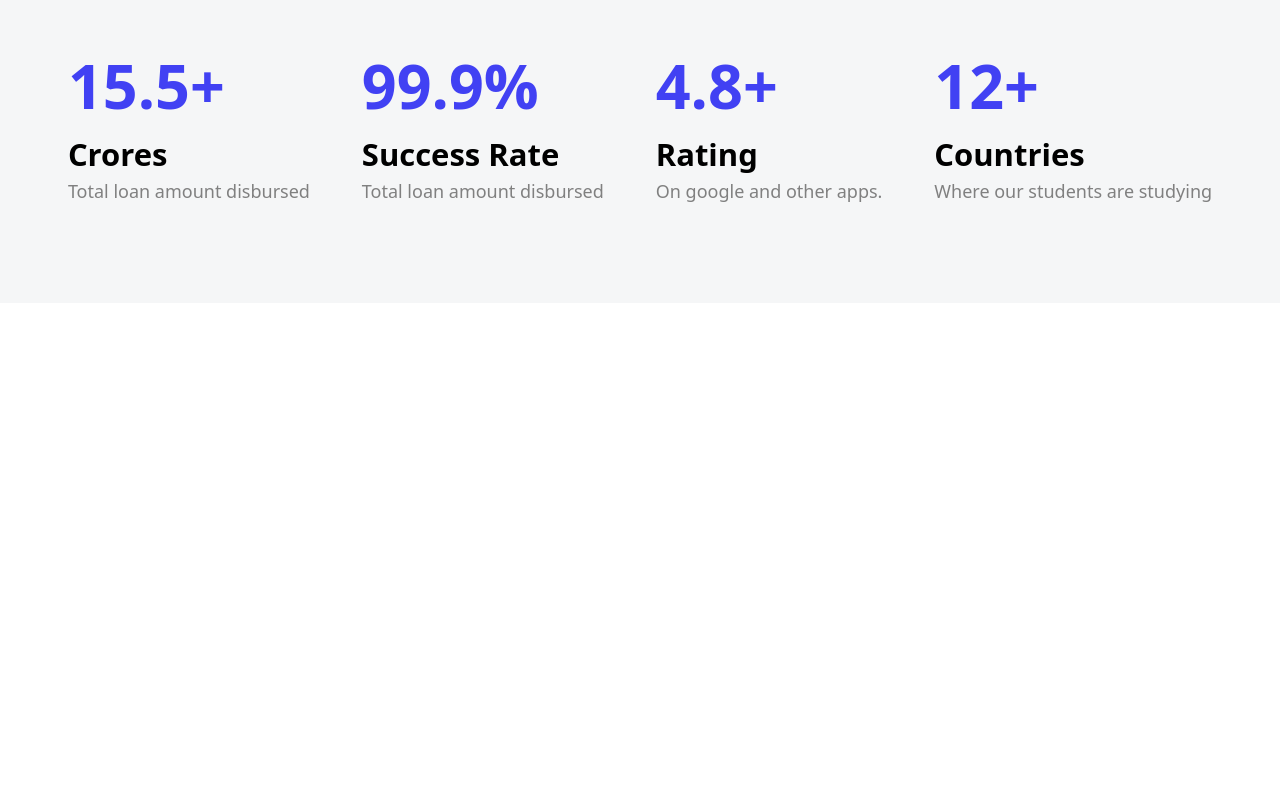
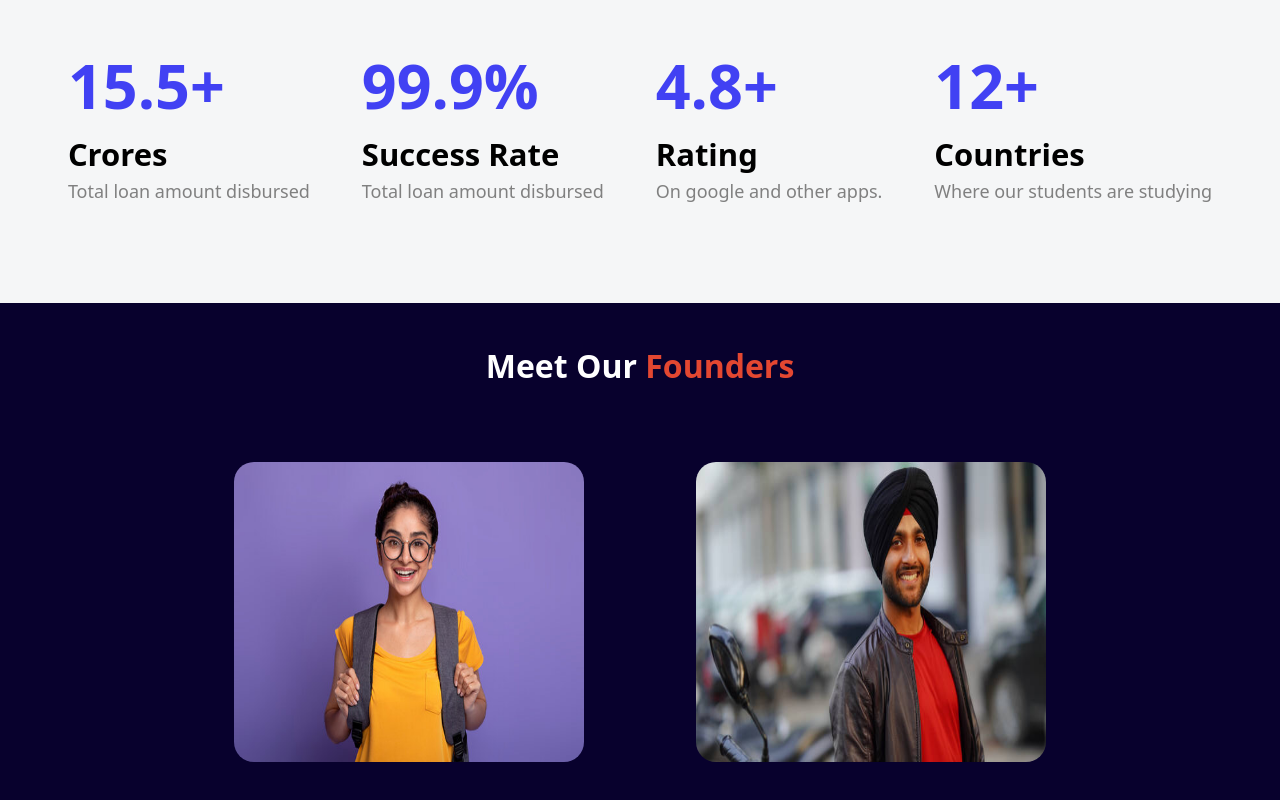
Before and after one commit to CHEEMS-1206/epicred-intern-assignment, a Next.js app: page /about-us in a window 1280 px wide. Shown: the part 1359-2159 px from the top of the page. Before the commit the page ends 1662 px from the top, so only its background shows below. Built offline with nearby package versions, Linux system fonts and the light colour scheme.

Commit message:
added the section for founders

```diff
--- a/src/app/about-us/page.js
+++ b/src/app/about-us/page.js
@@ -4,6 +4,7 @@ import Banner from "../../components/Banner";
 import About from "../../components/About";
 import VisionMission from "../../components/VisionMission";
 import ImpactNumbers from "../../components/ImpactfulNumbers";
+import Founders from "../../components/Founders";
 
 export default function AboutUs() {
   return (
@@ -16,6 +17,7 @@ export default function AboutUs() {
       <About />
       <VisionMission />
       <ImpactNumbers />
+      <Founders />
     </>
   );
 }
--- a/src/app/globals.css
+++ b/src/app/globals.css
@@ -172,3 +172,24 @@
   font-weight: 300;
   color:grey
 }
+
+/* // founder section  */
+.founders-section{
+  background-color: rgba(8, 1, 45, 1);
+  display: flex;
+  justify-content: center;
+  align-items: center;
+  flex-direction: column;
+}
+.founder-image-holder{
+  padding: 30px 0;
+  width: 80%;
+  display: flex;
+  justify-content: space-evenly;
+}
+.founder-image{
+  margin: auto;
+  height: 300px;
+  width: 350px;
+  border-radius: 20px;
+}
--- /dev/null
+++ b/src/components/Founders.js
@@ -0,0 +1,37 @@
+import React from "react";
+import Image from "next/image";
+
+const Founders = () => {
+  return (
+    <section className="p-8 founders-section">
+      <h2
+        className="text-2xl font-bold mb-4 section-title"
+        style={{ color: "white" }}
+      >
+        Meet Our <span className="sub-title-section"> Founders</span>
+      </h2>
+      <div className="flex space-x-4 founder-image-holder">
+        <div className="p-4">
+          <Image
+            src="/founder-1.jpg"
+            alt="Founder 1"
+            width={400}
+            height={450}
+            className="founder-image"
+          />
+        </div>
+        <div className="p-4">
+          <Image
+            src="/founder-2.jpg"
+            alt="Founder 2"
+            width={400}
+            height={450}
+            className="founder-image"
+          />
+        </div>
+      </div>
+    </section>
+  );
+};
+
+export default Founders;
```
Also changed, not shown: public/founder-1.jpg (added), public/founder-2.jpg (added).
